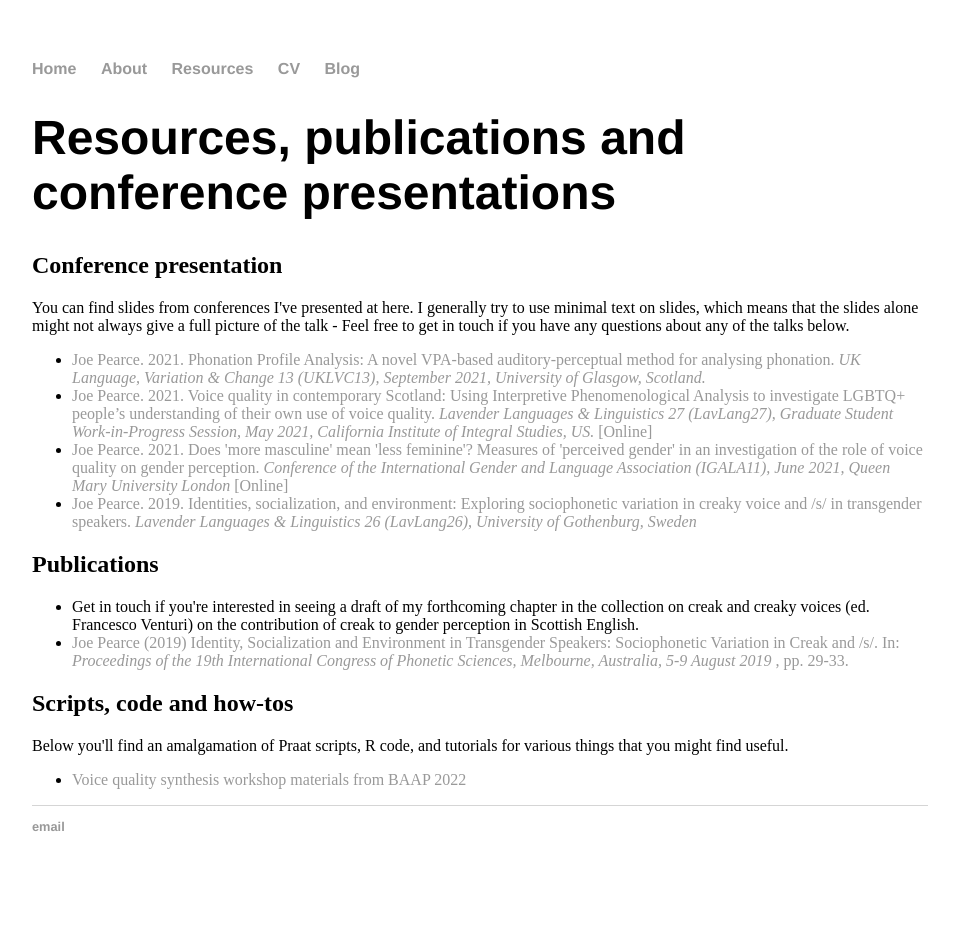
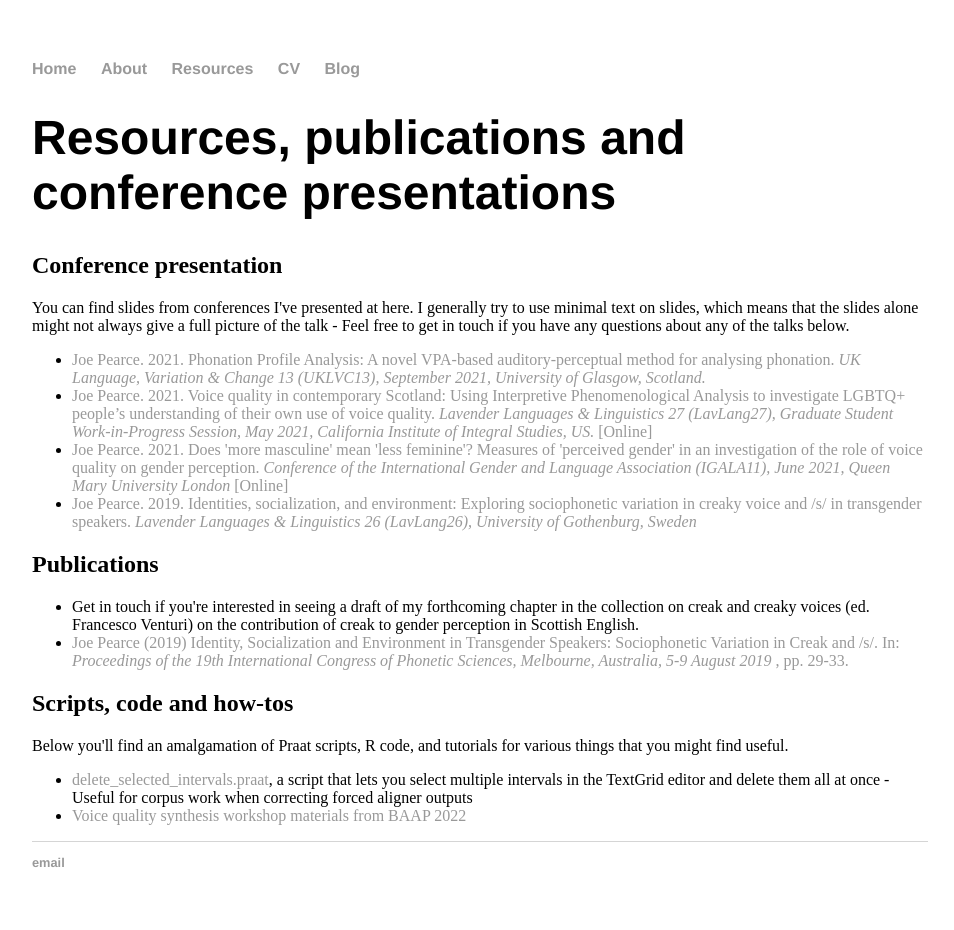
Before and after one commit to joepearceglasgow/joepearceglasgow.github.io, a Jekyll site: the page built from resources/index.html, in a window 1280 px wide. Shown: the whole page, without its empty margins (160-1114 px from the left). Built offline with Jekyll 4.4.1, drawn with Linux system fonts in a browser that asks for light colours; before the commit the page ends 900 px from its top, so only the background shows below that.

Commit message:
Update index.html

```diff
--- a/resources/index.html
+++ b/resources/index.html
@@ -26,5 +26,6 @@ You can find slides from conferences I've presented at here. I generally try to
 Below you'll find an amalgamation of Praat scripts, R code, and tutorials for various things that you might find useful.
 
 <ul>
+  <li><a href="https://github.com/joepearceglasgow/KlattGrid">delete_selected_intervals.praat</a>, a script that lets you select multiple intervals in the TextGrid editor and delete them all at once - Useful for corpus work when correcting forced aligner outputs
   <li><a href="https://github.com/joepearceglasgow/KlattGrid">Voice quality synthesis workshop materials from BAAP 2022</a> </li>
 </ul>
```
